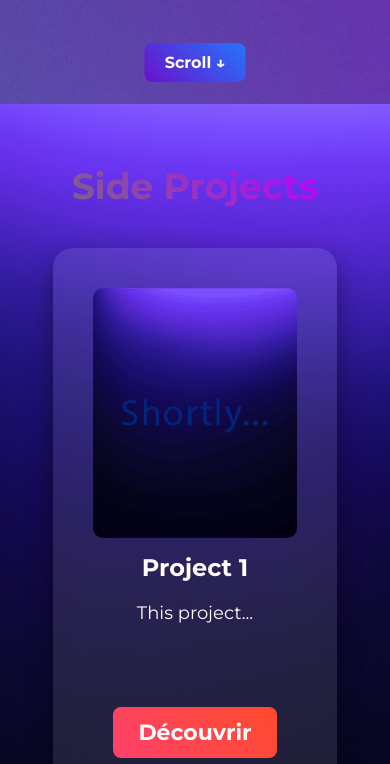
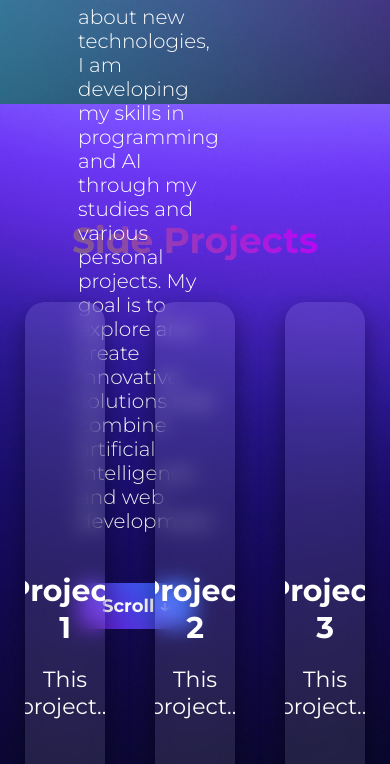
Before and after one commit to dlz-dev/Tim-Delhez, a plain HTML site: page index.html in a window 390 px wide. Shown: the part 740-1504 px from the top of the page. Drawn offline with Linux system fonts and the light colour scheme.

Commit message:
Update style.css

```diff
--- a/css/style.css
+++ b/css/style.css
@@ -424,214 +424,43 @@ header img {
 
 /* ADAPTATION MOBILE */
 
-/* ADAPTATION DU HEADER */
+* {
+    margin: 0;
+    padding: 0;
+    box-sizing: border-box;
+}
+
+body {
+    font-family: 'Montserrat', sans-serif;
+    background: url("../img/fond_section_1.jpg") no-repeat center center fixed;
+    background-size: cover;
+    min-height: 100vh;
+    display: flex;
+    flex-direction: column;
+    align-items: center;
+}
+
+
+/* Header pour mobile */
+
 @media (max-width: 768px) {
     header {
-        width: 60%;
         flex-direction: column;
         text-align: center;
-        padding: 10px 20px;
-        margin-bottom: 0px;
+        padding: 10px;
     }
 
     .nav {
         flex-direction: column;
-        gap: 15px;
-        text-align: center;
-        margin-top: 20px;
+        gap: 10px;
     }
 
-    .nav li {
+    .nav li a {
         font-size: 16px;
     }
 
-    .nav li a {
-        text-decoration: none;
-        color: white;
+    /* Taille du logo */
+    .logo {
+        width: 40px;
     }
 }
-
-/* 📌 ADAPTATION DE LA SECTION WELCOME */
-@media (max-width: 768px) {
-    .landing-page {
-        display: flex;
-        flex-direction: column;
-        align-items: center;
-        justify-content: flex-start;
-        text-align: center;
-        width: 90%;
-        min-height: 100dvh;
-        padding: 10px 20px;
-        margin-top: 100px;
-    }
-
-    /* IMAGE DE PROFIL (SUPPRIMÉE EN MOBILE) */
-    .profile-photo {
-        display: none;
-    }
-
-    /* TITRES */
-    .big-title {
-        font-size: 24px;
-        max-width: 100%;
-        margin-top: 30px;
-        margin-bottom: 20px;
-    }
-
-    .little-title {
-        font-size: 16px;
-        max-width: 100%;
-        margin-bottom: 30px;
-    }
-
-    /* BOUTON SCROLL */
-    .discover-btn {
-        font-size: 16px;
-        padding: 10px 20px;
-        margin-top: 20px;
-    }
-}
-
-/* ADAPTATION DES BOUTONS */
-@media (max-width: 768px) {
-    .discover-btn {
-        font-size: 16px;
-        padding: 10px 20px;
-        margin-top: 20px;
-    }
-}
-
-/* ADAPTATION DE LA SECTION "SIDE PROJECTS" */
-@media (max-width: 768px) {
-    .side-projects {
-        height: auto;
-        padding: 60px 5%;
-    }
-
-    .projects-container {
-        flex-direction: column;
-        align-items: center;
-        gap: 40px;
-    }
-
-    /* AUGMENTATION DES BOXES POUR MIEUX POSITIONNER LE BOUTON */
-    .project-box {
-        width: 90%;
-        height: auto;
-        padding-bottom: 80px;
-        display: flex;
-        flex-direction: column;
-        justify-content: space-between;
-    }
-
-    /* TAILLE DE L'IMAGE DANS LES BOXES */
-    .project-box img {
-        height: 180px;
-    }
-
-    /* POSITIONNEMENT DU BOUTON "DÉCOUVRIR" */
-    .project-box .discover-btn {
-        position: relative;
-        margin-top: 15px;
-        align-self: center;
-    }
-}
-
-/* ADAPTATION DU FOOTER */
-@media (max-width: 768px) {
-    .footer {
-        padding: 40px 5%;
-    }
-
-    .footer-content {
-        flex-direction: column;
-        text-align: center;
-    }
-
-    .owner {
-        font-size: 18px;
-        margin-bottom: 10px;
-    }
-
-    .contact-section {
-        margin-bottom: 15px;
-    }
-
-    .social-links {
-        flex-direction: column;
-        align-items: center;
-        gap: 10px;
-    }
-
-    .social-icon {
-        font-size: 18px;
-    }
-}
-
-/* CHANGEMENT DU LOGO EN MODE MOBILE */
-@media (max-width: 768px) {
-    .logo {
-        width: 150px !important;
-        height: 160px;
-    }
-}
-
-/* ADAPTATION DE L'IMAGE DE PROFIL : CENTRÉE EN BAS */
-@media (max-width: 768px) {
-    .big-title {
-        margin-bottom: 30px;
-    }
-
-    .little-title {
-        margin-bottom: 50px;
-    }
-
-    .discover-btn {
-        margin-top: 10px;
-    }
-}
-
-/* ADAPTATION DES BOXES POUR ÉVITER LE CHEVAUCHEMENT */
-@media (max-width: 768px) {
-    .projects-container {
-        flex-direction: column;
-        align-items: center;
-        gap: 30px;
-    }
-
-    .project-box {
-        width: 90%;
-        height: auto;
-        padding: 40px;
-        min-height: 550px;
-        display: flex;
-        flex-direction: column;
-        justify-content: space-between;
-    }
-
-    .project-box img {
-        width: 100%;
-        height: 250px;
-        object-fit: cover;
-        border-radius: 10px;
-    }
-
-    .project-box h3 {
-        font-size: 24px;
-        margin-top: 15px;
-    }
-
-    .project-box p {
-        font-size: 18px;
-        padding: 0 15px;
-        flex-grow: 1;
-    }
-
-    .project-box .discover-btn {
-        position: relative;
-        bottom: 0;
-        width: 80%;
-        padding: 12px 20px;
-        margin-top: auto;
-    }
-}
```
